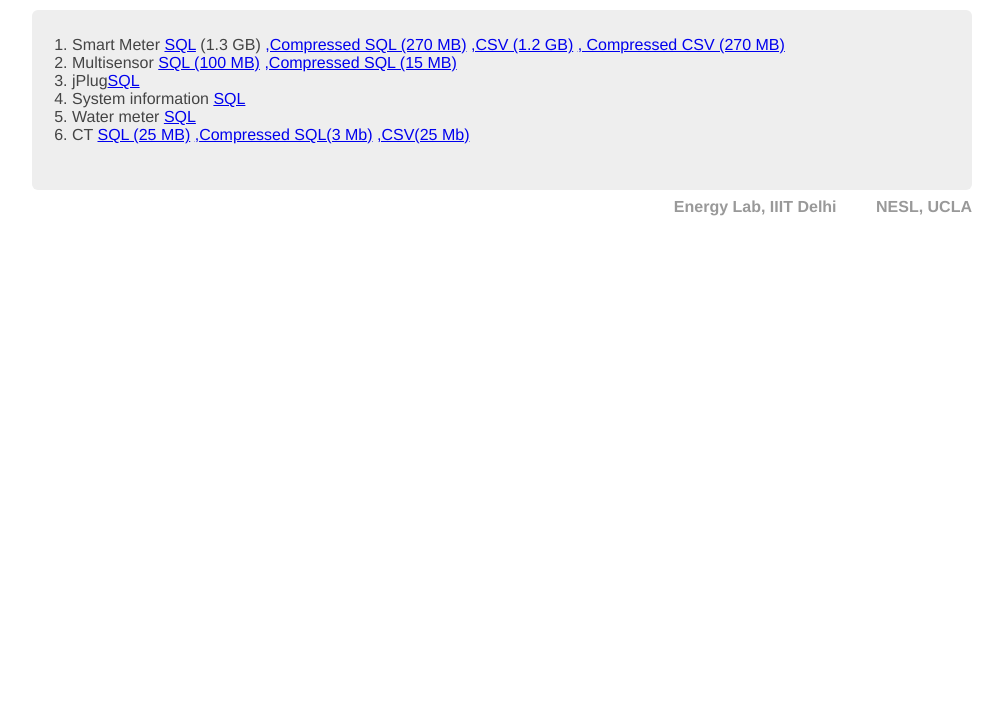
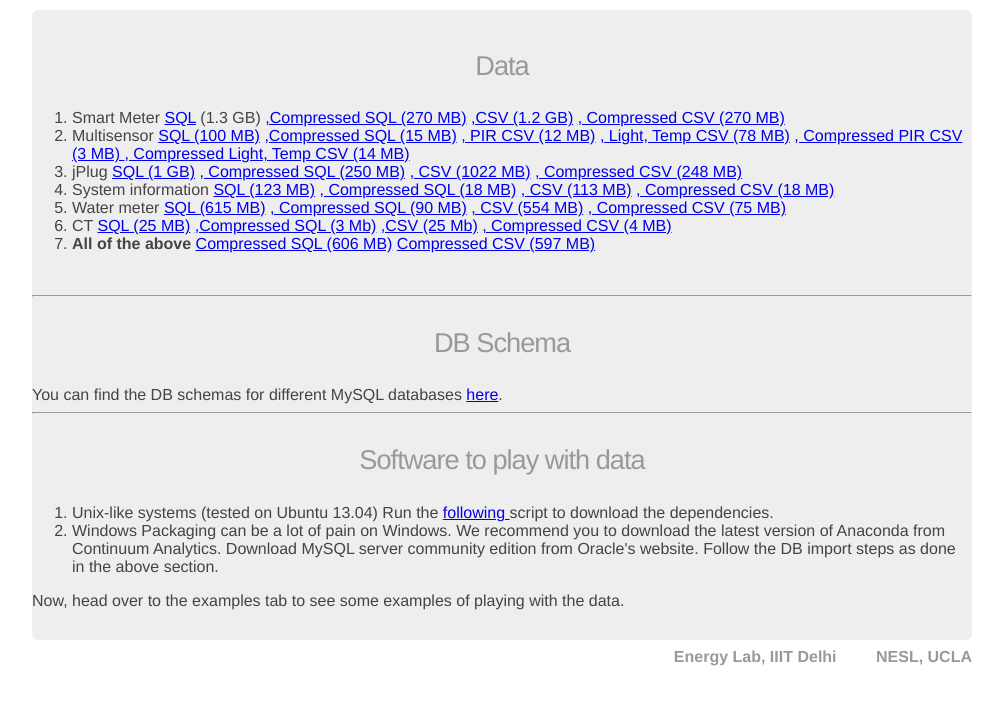
Before and after one commit to nipunbatra/iawe-website, a Flask app: page /download in a window 1280 px wide. Shown: the part 35-740 px from the top of the page, without its empty margins (138-1141 px from the left). Run offline with Flask 2, Linux system fonts and the light colour scheme; some libraries are stand-ins or nearby versions; some web fonts are replaced.

Commit message:
Added some styling

```diff
--- a/routes.py
+++ b/routes.py
@@ -9,8 +9,12 @@ from mapping import water_meter_mapping,jplug_mapping,multisensor_mapping
 import matplotlib.pyplot as plt
 import matplotlib
 import json
-s = json.load( open("bmh_matplotlibrc.json") )
-matplotlib.rcParams.update(s)
+from mpltools import style
+from mpltools import layout
+
+style.use('ggplot')
+#s = json.load( open("bmh_matplotlibrc.json") )
+#matplotlib.rcParams.update(s)
 from threading import Lock
 lock = Lock()
 import random
--- a/templates/cite.html
+++ b/templates/cite.html
@@ -23,6 +23,8 @@
 		<br/>
 	<div class="jumbo">
 	<h3>Contact</h3>
-	<p align="center">nipunb@iiitd.ac.in</p>
+	<p align="center">
+	<a href="http://nipunbatra.wordpress.com">Nipun Batra</a>
+	Email: nipunb@iiitd.ac.in</p>
 	</div>
 		{% endblock %}
--- a/templates/download.html
+++ b/templates/download.html
@@ -1,6 +1,7 @@
 {% extends "layout.html" %}
 {% block content %}
 <div class="jumbo">
+<h3>Data</h3>
   <ol>
     <li> Smart Meter
       <a href="https://copy.com/sxNCDnurZrlj">SQL</a> (1.3 GB)
@@ -11,18 +12,62 @@
     <li> Multisensor
      <a href="https://copy.com/IcDq9UvLUZO8">SQL (100 MB)</a>
      <a href="https://copy.com/DcJpjVVJPURS">,Compressed SQL (15 MB)</a>
-    </li>
-    <li> jPlug<a href="https://copy.com/UvEGYR7VCliA">SQL</a>
-    </li>
-    <li>System information <a href="https://copy.com/CtD7vXxGNt0k">SQL</a>
-    </li>
-    <li>Water meter <a href="https://copy.com/9BOOQLqqCs2M">SQL</a>
-    </li>
-    <li>CT  <a href="https://copy.com/SCOJElKqy8yD">SQL (25 MB)</a>
-      <a href="https://copy.com/3tePk8t3l9Eq">,Compressed SQL(3 Mb)</a>
-      <a href="https://copy.com/ijyb83yXCgal">,CSV(25 Mb)</a>
+     <a href="https://copy.com/OKq4KfIEtJSs">, PIR CSV (12 MB)</a>
+     <a href="https://copy.com/dN3rFYo2M9Kz">, Light, Temp CSV (78 MB)</a>
+     <a href="https://copy.com/FGfrtGgDUCYO">, Compressed PIR CSV (3 MB) </a>
+     <a href="https://copy.com/E76CZIaTItIC"> , Compressed Light, Temp  CSV (14 MB)</a>
 
     </li>
-  </ol></div>
+    <li> jPlug
+    <a href="https://copy.com/UvEGYR7VCliA">SQL (1 GB)</a>
+    <a href="https://copy.com/CHgLO2r2rDQ4">, Compressed SQL (250 MB)</a>
+    <a href="https://copy.com/tqmAnyeVwbJX">, CSV (1022 MB)</a>
+    <a href="https://copy.com/97KtRjXG6h7h">, Compressed CSV (248 MB)</a>
+
+    </li>
+    <li>System information
+    <a href="https://copy.com/CtD7vXxGNt0k">SQL (123 MB)</a>
+    <a href="https://copy.com/OkbBcX0q8k4u">, Compressed SQL (18 MB)</a>
+    <a href="https://copy.com/xugH8DSAX2zh">, CSV (113 MB)</a>
+    <a href="https://copy.com/F3soKYcpcDrf">, Compressed CSV (18 MB)</a>
+    </li>
+
+    <li>Water meter
+    <a href="https://copy.com/9BOOQLqqCs2M">SQL (615 MB)</a>
+    <a href="https://copy.com/zsq0qGqbpYlj">, Compressed SQL (90 MB)</a>
+    <a href="https://copy.com/xTw0NmVi0RVn">, CSV (554 MB)</a>
+    <a href="https://copy.com/PBYdqTYpf1HI">, Compressed CSV (75 MB)</a>
+    </li>
+
+    <li>CT
+      <a href="https://copy.com/SCOJElKqy8yD">SQL (25 MB)</a>
+      <a href="https://copy.com/3tePk8t3l9Eq">,Compressed SQL (3 Mb)</a>
+      <a href="https://copy.com/ijyb83yXCgal">,CSV (25 Mb)</a>
+      <a href="https://copy.com/41c0DhLIaCBP">, Compressed CSV (4 MB) </a>
+
+    </li>
+
+    <li> <b>All of the above</b>
+    <a href="https://copy.com/pSpGYfN8sJxJ"> Compressed SQL (606 MB)</a>
+    <a href="https://copy.com/nkFfpqaU76cr"> Compressed CSV (597 MB)</a>
+  </ol>
+<br/>
+<hr>
+<h3>DB Schema</h3>
+You can find the DB schemas for different MySQL databases <a href="https://github.com/nipunreddevil/Home_Deployment/tree/master/configuration/db_schemas">here</a>.
+<br/>
+<hr>
+<h3> Software to play with data</h3>
+<ol>
+<li>
+Unix-like systems (tested on Ubuntu 13.04)
+Run the <a href="https://github.com/nipunreddevil/Home_Deployment/blob/master/configuration/installation.sh">following </a>script to download the dependencies.
+</li>
+<li> Windows
+Packaging can be a lot of pain on Windows. We recommend you to download the latest version of Anaconda from Continuum Analytics. Download MySQL server community edition from Oracle's website. Follow the DB import steps as done in the above section.
+</li>
+</ol>
+Now, head over to the examples tab to see some examples of playing with the data.
+  </div>
 
   {% endblock %}
```
Also changed, not shown: templates/labeled.html (+22 -12 lines), templates/visualize.html (+36 -6 lines).
